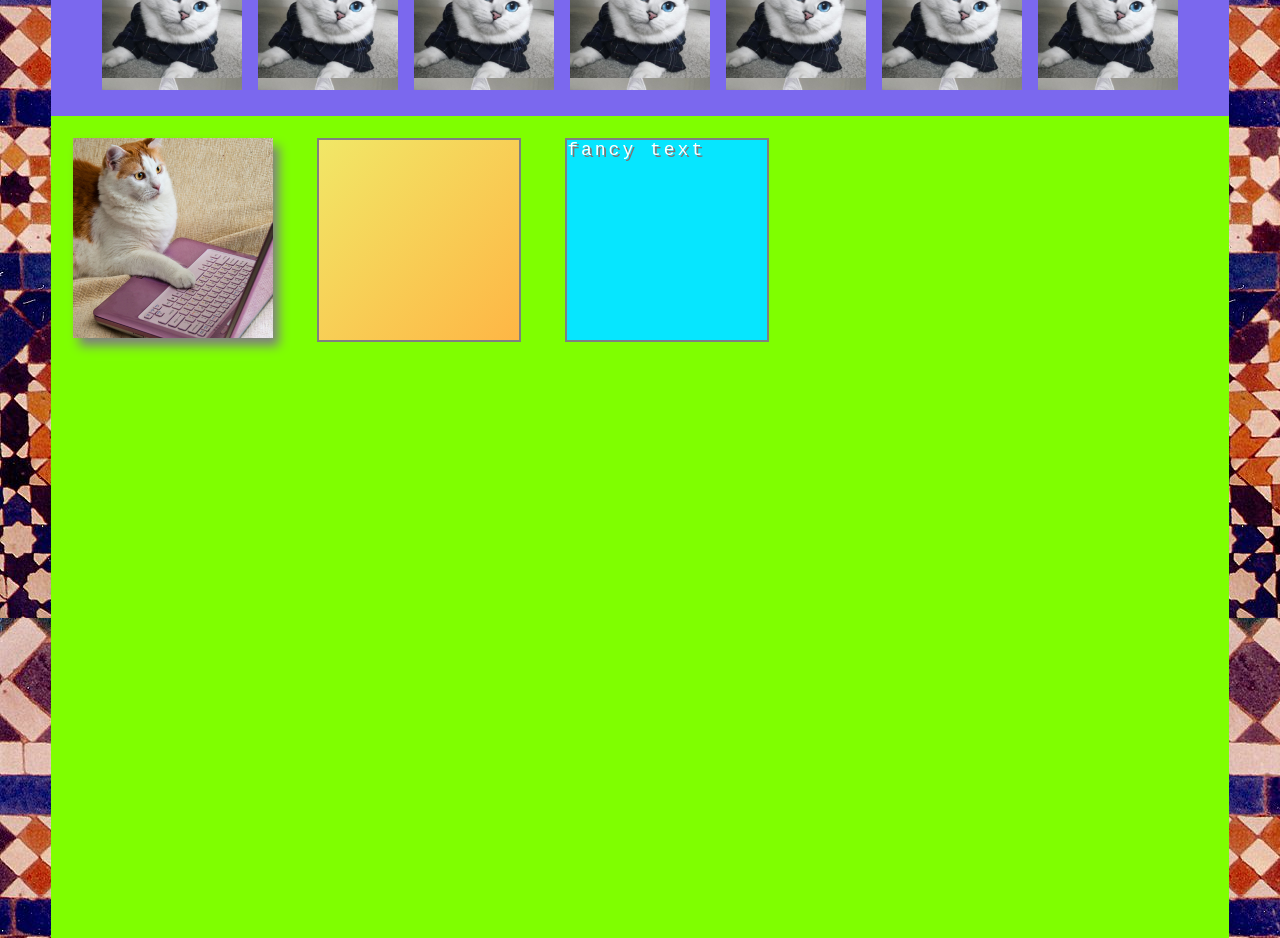
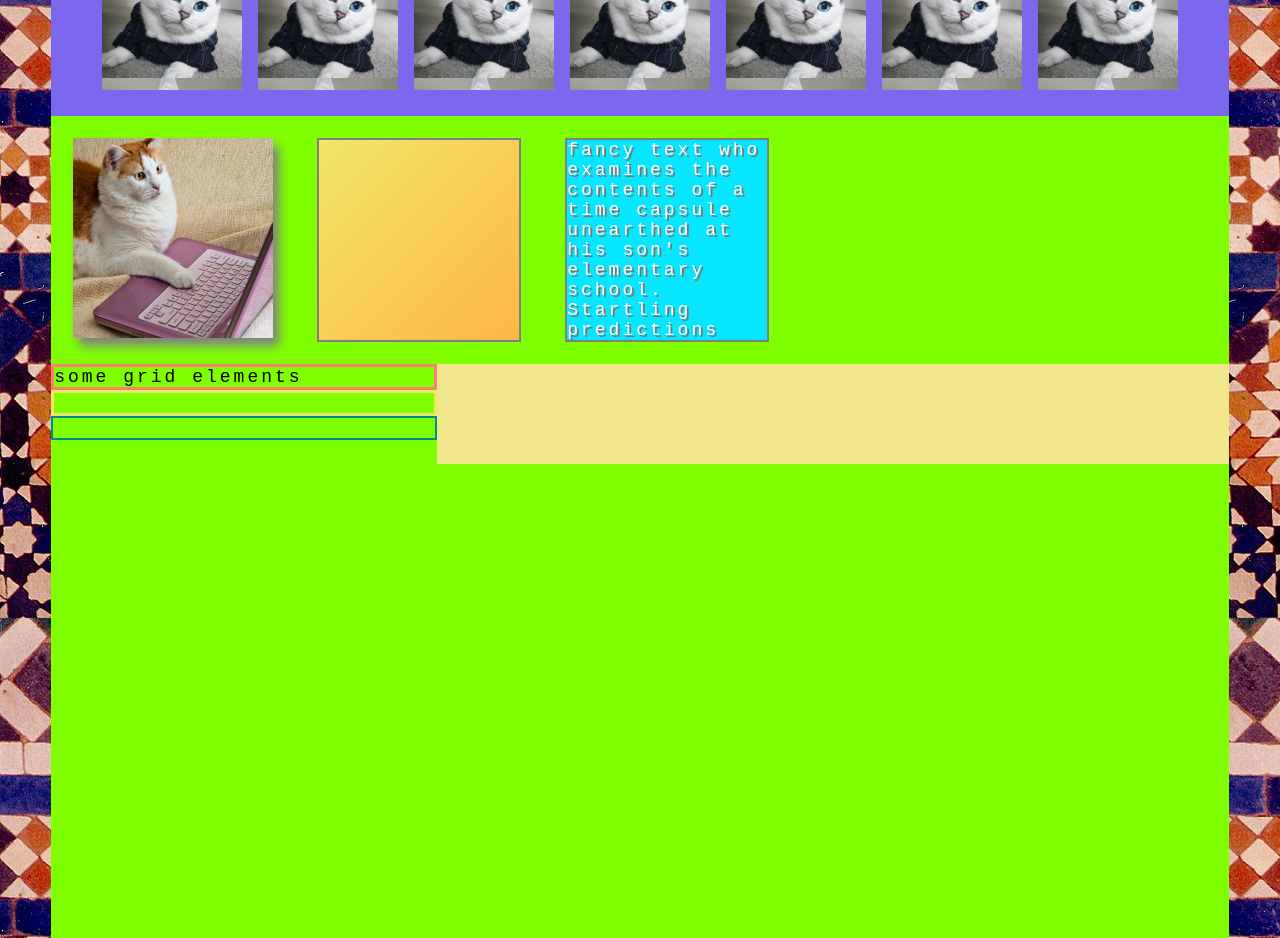
Before and after one commit to nathan-08/competency-app, a React (Create React App) app in the folder competency-app/: page / in a window 1280 px wide. Shown: the part 1000-1938 px from the top of the page. Built offline with nearby package versions, Linux system fonts and the light colour scheme.

Commit message:
stylin it up

```diff
--- a/competency-app/src/App.css
+++ b/competency-app/src/App.css
@@ -86,7 +86,8 @@ div:nth-child(odd){ /*26L*/
   background: chartreuse;
 }
 body{
-  background-image: url('./img/tile.jpg') /*23F*/
+  background-image: url('./img/tile.jpg'); /*23F*/
+  --color-variable: mediumslateblue; /*30C*/
 }
 #nic{
   background: transparent;
@@ -107,7 +108,7 @@ body{
   align-items: center; /*27D*/
   flex-wrap: wrap;  /*27E*/
   flex-direction: row;  /*27F*/
-  background: mediumslateblue;
+  background: var(--color-variable); /*30C*/
   padding: 18px;
 }
 #flexbox > div{
@@ -136,7 +137,7 @@ p, div {
   height: 200px;
   width: 200px;
   background-color: snow;
-  box-shadow: 6px 8px 10px gray; /*30C*/
+  box-shadow: 6px 8px 10px gray;
   background-image: url('./img/cat-technician.jpg');
   background-size: contain;
 }
@@ -144,7 +145,7 @@ p, div {
   height: 200px;
   width: 200px;
   margin: 22px;
-  border: 2px solid gray;
+  border: 2px solid gray;  /*31C*/
       /*30D*/
       background: rgb(241,231,103); /* Old browsers */
       background: -moz-linear-gradient(-45deg, rgba(241,231,103,1) 0%, rgba(254,182,69,1) 100%); /* FF3.6-15 */
@@ -160,4 +161,31 @@ p, div {
   color: rgb(255, 255, 255);
   background-color: rgb(6, 230, 255);
   text-shadow: 2px 2px rgb(131, 113, 113); /*30e*/
+  overflow: hidden;
 }
+
+#grid{
+  background:khaki;
+  display: grid; /*31D*/
+  grid-template-columns: repeat(3, 1fr);
+  grid-auto-rows: minmax(100px, auto);
+  grid-gap: 10px;
+}
+#one{
+  grid-column: 1 / 3;
+  grid-row: 1;
+  border: 3px solid salmon;
+  height: 20px;
+}
+#two {
+  grid-column: 2 / 4;
+  grid-row: 1 / 3;
+  border: 3px solid rgba(241,231,103,1);
+  height: 20px;
+}
+#three {
+  grid-column: 1;
+  grid-row: 2/5;
+  border: 2px solid darkcyan;
+  height: 20px;
+}
--- a/competency-app/src/App.js
+++ b/competency-app/src/App.js
@@ -63,10 +63,18 @@ class App extends Component {
           <div id="boxshadow">
           </div>
           <div id="gradient"></div>
-          <div id="texteffect"> fancy text
+          <div id="texteffect"> fancy text who examines the contents of a time capsule unearthed at his son's elementary school. Startling predictions found inside the capsule that have already come true lead him to believe that the world is going to end at the close of the week, and that he and his son are somehow involved in the destruction.[38] The film received mainly negative reviews but was the box office winner on its opening weekend
           </div>
         </div>
 
+        <div id='grid'>
+          <div className='grid-row'>
+            <div id='one'>some grid elements </div>
+            <div id='two'> </div>
+            <div id='three'> </div>
+          </div>
+
+        </div>
 
 
 
```
